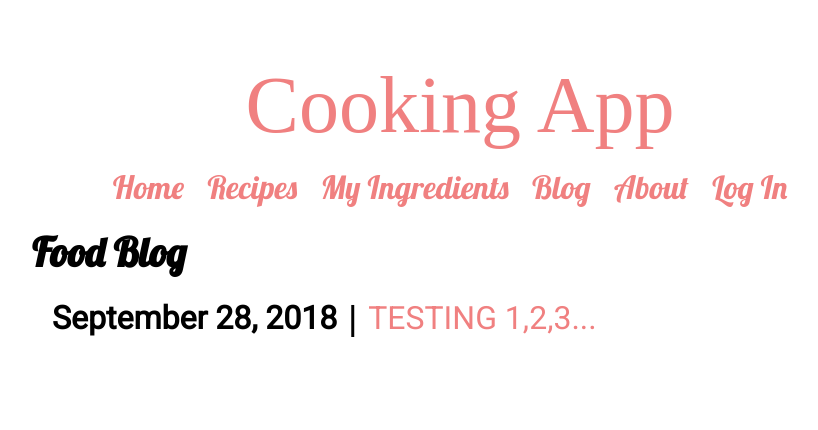
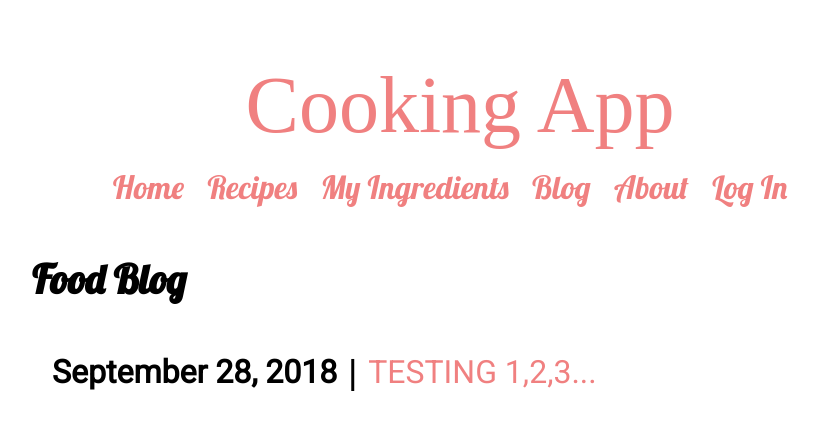
Before and after one commit to czolish/PantryDash, a Jekyll site: the page built from blog/index.html, in a window 1280 px wide. Shown: the top 430 px of the page, without its empty margins (180-998 px from the left). Built offline with Jekyll 4.4.1, drawn with Linux system fonts in a browser that asks for light colours.

Commit message:
Update main.css

```diff
--- a/css/main.css
+++ b/css/main.css
@@ -49,7 +49,7 @@ p.site-title {
 h1.page-title {
   font-family: 'Lobster', cursive;
   font-size: 2.5em;
-  margin: 20px;
+  padding: 20px;
 }
 
 span.datestring {
```
